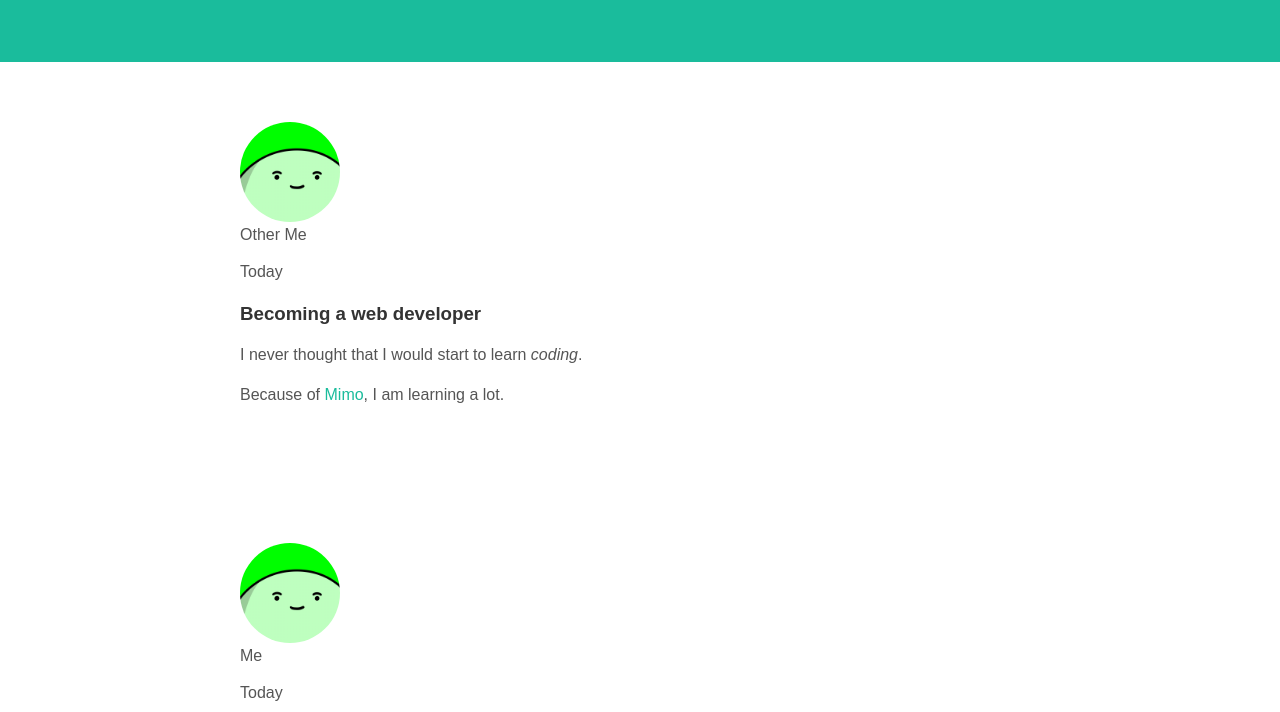
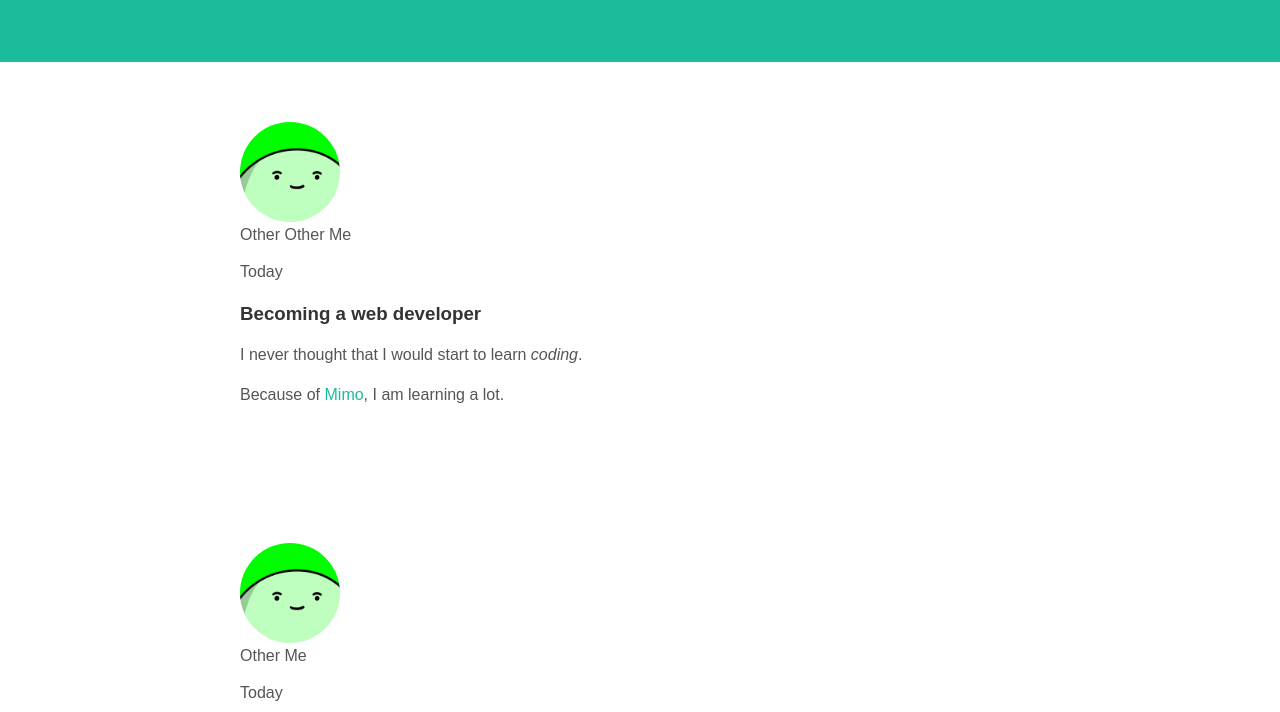
Before and after one commit to leitz010/leitz010.github.io, a plain HTML site: page index.html in a window 1280 px wide. Shown: the part 88-800 px from the top of the page. Drawn offline with Linux system fonts and the light colour scheme; a web font is replaced by a local one.

Commit message:
Update index.html

```diff
--- a/index.html
+++ b/index.html
@@ -15,6 +15,20 @@
     </div>
   </div>
   <div id="content">
+      <div class="post-container">
+<div class="post">
+  <div class="post-author">
+    <img src="me.jpg" height="100px" width="100px"><br>
+    <span>Other Other Me</span>
+  </div>
+  <p class+"post-date">Today</p>
+  <h3 class="post-title">Becoming a <strong>web developer</strong></h3>
+  <div class="post-content">
+    <p>I never thought that I would start to learn <em>coding</em>.</p>
+    <p>Because of <a href="https://getmimo.com">Mimo</a>, I am learning a lot.</p>
+  </div>
+</div>
+    </div>
     <div class="post-container">
 <div class="post">
   <div class="post-author">
```
